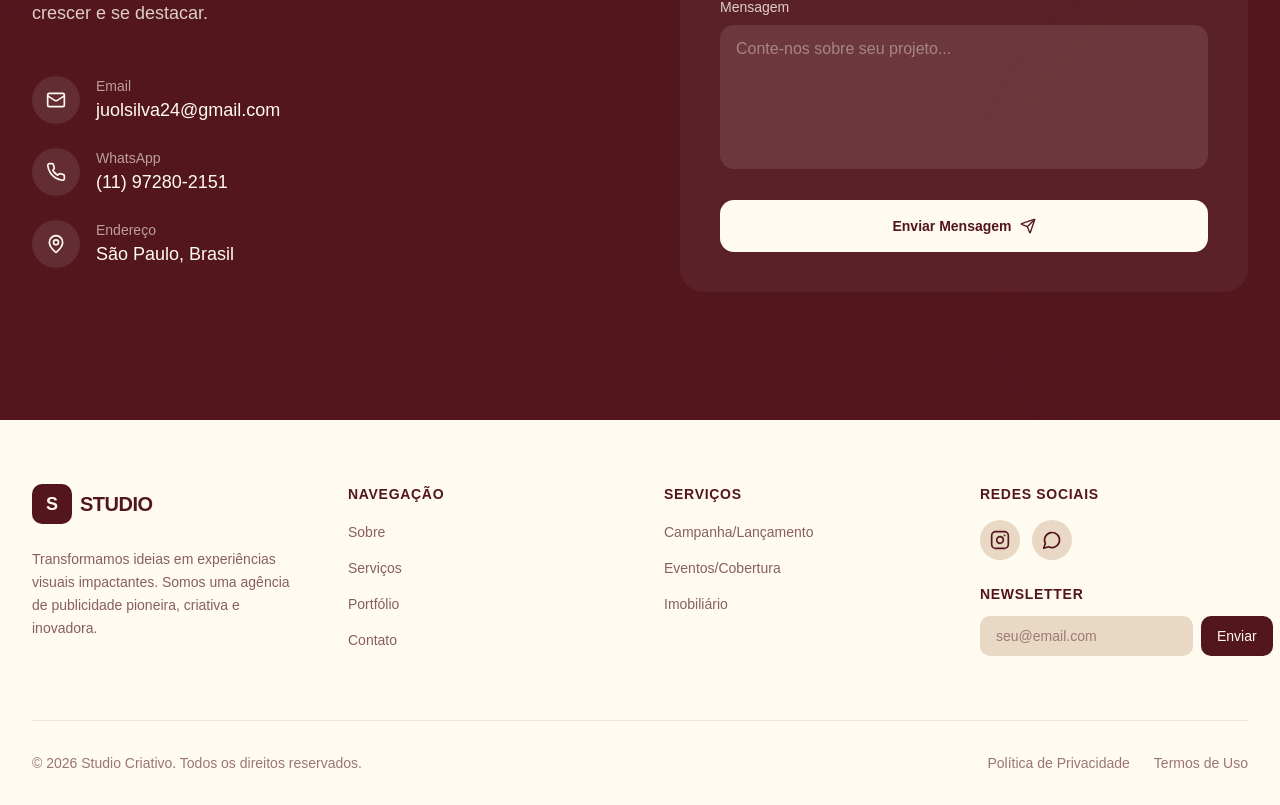
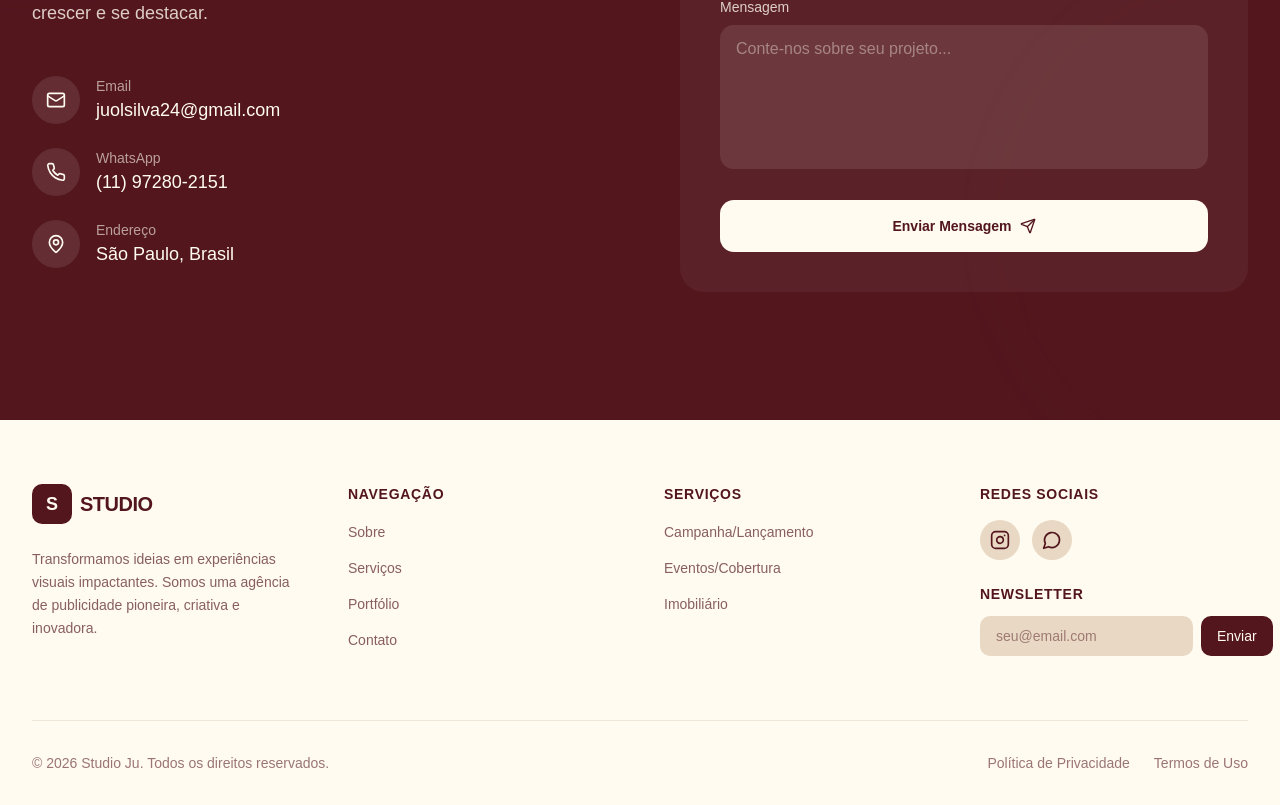
Before and after one commit to jv-souza7398/siteJumidia, a Next.js app: page / in a window 1280 px wide. Shown: the part 3887-4692 px from the top of the page. Built offline with nearby package versions, Linux system fonts and the light colour scheme; a web font is replaced by a local one.

Commit message:
feat: update footer copyright text to Studio Ju
Updated Studio Criativo to Studio Ju in footer's copyright notice.

```diff
--- a/components/footer.tsx
+++ b/components/footer.tsx
@@ -130,7 +130,7 @@ export function Footer() {
         {/* Bottom Bar */}
         <div className="flex flex-col items-center justify-between gap-4 py-8 md:flex-row">
           <p className="text-sm text-wine-medium/60">
-            © {currentYear} Studio Criativo. Todos os direitos reservados.
+            © {currentYear} Studio Ju. Todos os direitos reservados.
           </p>
           <div className="flex gap-6">
             <Link
```
